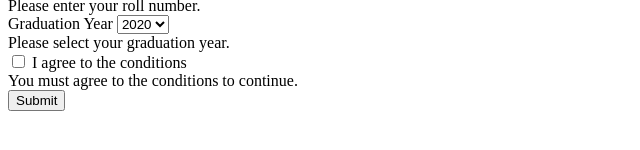
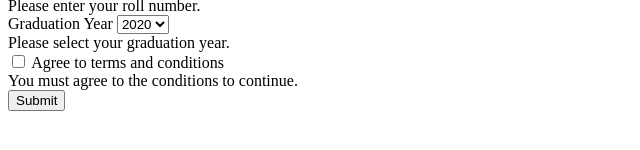
Before and after one commit to acciojob/bootstrap-form-easy-DevakirubaiJohn, a website: page main.html in a window 1280 px wide. Shown: the part 188-338 px from the top of the page, 0-640 px from the left. Drawn offline with Linux system fonts and the light colour scheme.

Commit message:
created a submission

```diff
--- a/main.html
+++ b/main.html
@@ -42,7 +42,7 @@
         </div>
         <div class="form-group form-check">
             <input type="checkbox" class="form-check-input" id="conditions-checkbox" required>
-            <label class="form-check-label" for="conditions-checkbox">I agree to the conditions</label>
+            <label class="form-check-label" for="conditions-checkbox">Agree to terms and conditions</label> <!-- Corrected label text -->
             <div class="invalid-feedback">You must agree to the conditions to continue.</div>
         </div>
         <button type="submit" class="btn btn-primary">Submit</button>
```
